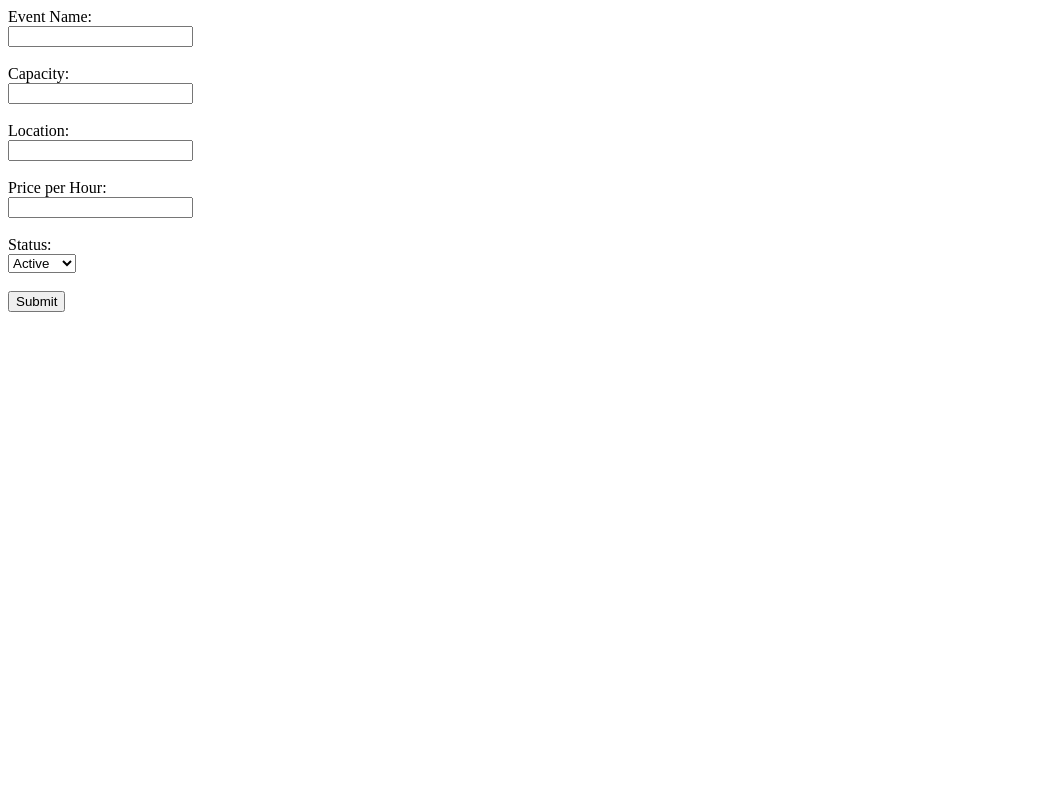
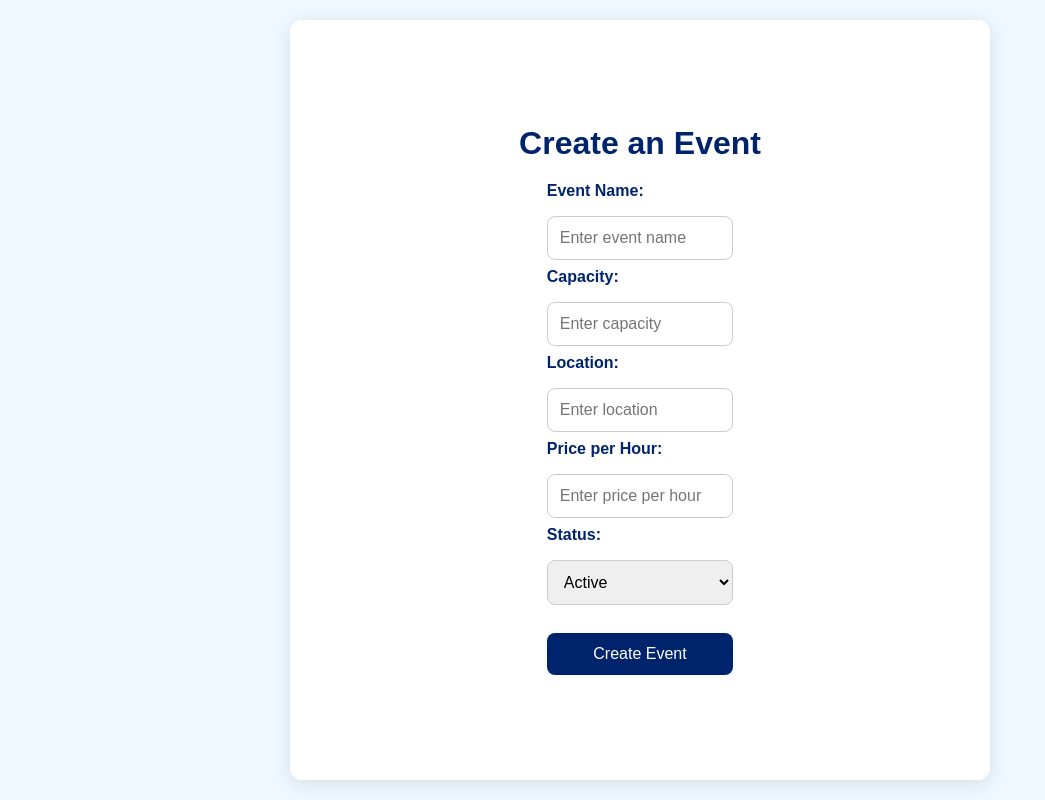
Before and after one commit to santoshvarmaaddala/Event-Management-System, a Flask app: page /addevent in a window 1280 px wide. Shown: the whole page, without its empty margins (0-1045 px from the left). Run offline with Flask 3, Linux system fonts and the light colour scheme; a user stored in the database is signed in.

Commit message:
eventsform completed

```diff
--- a/templates/eventsform.html
+++ b/templates/eventsform.html
@@ -2,29 +2,118 @@
 <html lang="en">
 <head>
     <meta charset="UTF-8">
-    <title>Create a Event</title>
+    <meta name="viewport" content="width=device-width, initial-scale=1.0">
+    <title>Create an Event</title>
+    <style>
+        * {
+            margin: 0;
+            padding: 0;
+            box-sizing: border-box;
+        }
+
+        body {
+            font-family: Arial, sans-serif;
+            display: flex;
+            justify-content: center;
+            align-items: center;
+            height: 100vh;
+            background-color: #F0F8FF;
+        }
+
+        .event-container {
+            width: 70%;
+            height: 95vh;
+            max-width: 700px;
+            display: flex;
+            flex-direction: column;
+            justify-content: center;
+            align-items: center;
+            padding: 40px;
+            background-color: #FFFFFF;
+            border-radius: 12px;
+            box-shadow: 0px 4px 20px rgba(0, 0, 0, 0.1);
+        }
+
+        .event-container h2 {
+            font-size: 2rem;
+            font-weight: bold;
+            color: #00246B;
+            margin-bottom: 20px;
+            text-align: center;
+        }
+
+        .event-container label {
+            font-size: 1rem;
+            color: #00246B;
+            margin-bottom: 8px;
+            text-align: left;
+            width: 80%;
+        }
+
+        .event-container input,
+        .event-container select {
+            width: 80%;
+            padding: 12px;
+            margin: 8px 0;
+            font-size: 1rem;
+            border: 1px solid #ccc;
+            border-radius: 8px;
+            outline: none;
+        }
+
+        .event-container input:focus,
+        .event-container select:focus {
+            border-color: #007BFF;
+        }
+
+        .event-button {
+            width: 80%;
+            padding: 12px;
+            background-color: #00246B;
+            color: white;
+            border: none;
+            border-radius: 8px;
+            font-size: 1rem;
+            cursor: pointer;
+            margin-top: 20px;
+        }
+
+        .event-button:hover {
+            background-color: #0056b3;
+        }
+        form{
+            display: flex;
+            flex-direction: column;
+            align-items: center;
+            justify-content: center;
+
+        }
+    </style>
 </head>
 <body>
-    <form action="/addevent" method="POST">
-        <label for="event_name">Event Name:</label><br>
-        <input type="text" id="event_name" name="eventname" required><br><br>
+    <div class="event-container">
+        <h2>Create an Event</h2>
+        <form action="/addevent" method="POST">
+            <label for="event_name"><b>Event Name:</b></label>
+            <input type="text" id="event_name" name="eventname" required placeholder="Enter event name">
 
-        <label for="capacity">Capacity:</label><br>
-        <input type="number" id="capacity" name="capacity" required><br><br>
+            <label for="capacity"><b>Capacity:</b></label>
+            <input type="number" id="capacity" name="capacity" required placeholder="Enter capacity">
 
-        <label for="location">Location:</label><br>
-        <input type="text" id="location" name="location" required><br><br>
+            <label for="location"><b>Location:</b></label>
+            <input type="text" id="location" name="location" required placeholder="Enter location">
 
-        <label for="price_per_hour">Price per Hour:</label><br>
-        <input type="number" id="price_per_hour" name="pph" step="0.01" required><br><br>
+            <label for="price_per_hour"><b>Price per Hour:</b></label>
+            <input type="number" id="price_per_hour" name="pph" step="0.01" required placeholder="Enter price per hour">
 
-        <label for="status">Status:</label><br>
-        <select id="status" name="status">
-            <option value="True">Active</option>
-            <option value="False">Inactive</option>
-        </select><br><br>
+            <label for="status"><b>Status:</b></label>
+            <select id="status" name="status">
+                <option value="True">Active</option>
+                <option value="False">Inactive</option>
+            </select>
 
-        <button type="submit">Submit</button>
-    </form>
+            <button type="submit" class="event-button">Create Event</button>
+        </form>
+    </div>
 </body>
 </html>
--- a/templates/register.html
+++ b/templates/register.html
@@ -65,7 +65,7 @@
 
         .register-form label {
             font-size: 1rem;
-            color: #333;
+            color: #00246B;
             margin-bottom: 8px;
             text-align: left;
             width: 80%;
@@ -88,7 +88,7 @@
         .register-button {
             width: 80%;
             padding: 12px;
-            background-color: #007BFF;
+            background-color: #00246B;
             color: white;
             border: none;
             border-radius: 8px;
```
